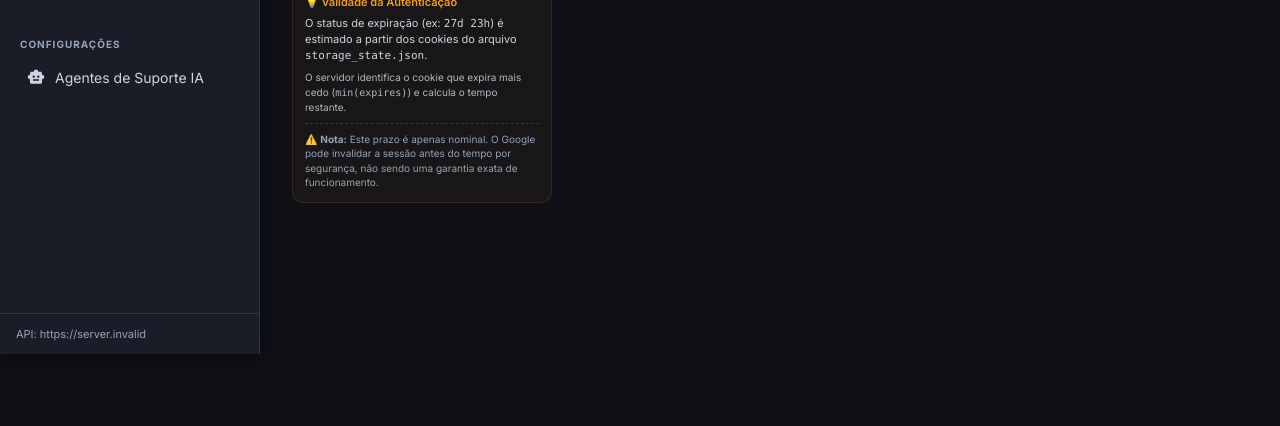
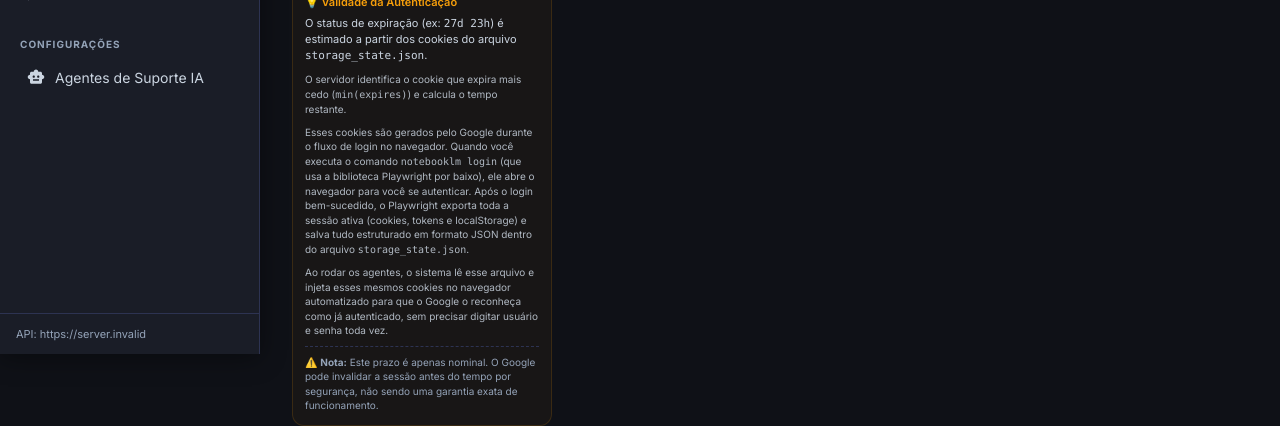
Before and after one commit to cassioseffrin/agentes-suporte-ia-dash, a Next.js app: page /utilitarios/renovar-auth in a window 1280 px wide. Shown: the part 446-872 px from the top of the page. Before the commit the page ends 800 px from the top, so only its background shows below. Built offline with nearby package versions, Linux system fonts and the light colour scheme; no server answers; sample sign-in values are in the browser's storage.

Commit message:
refactor: adjust container height and expand authentication explanation in the info section

```diff
--- a/app/(dashboard)/utilitarios/renovar-auth/page.tsx
+++ b/app/(dashboard)/utilitarios/renovar-auth/page.tsx
@@ -265,7 +265,7 @@ export default function RenovarAuthPage() {
               border: "1px solid var(--border)",
               borderRadius: "var(--radius)",
               padding: 16,
-              maxHeight: "calc(100vh - 380px)",
+              maxHeight: "calc(100vh - 430px)",
               overflowY: "auto",
             }}
           >
@@ -521,11 +521,17 @@ export default function RenovarAuthPage() {
             <div style={{ fontWeight: 600, color: "var(--warning, #f59e0b)", marginBottom: 6, display: "flex", alignItems: "center", gap: 4 }}>
               💡 Validade da Autenticação
             </div>
-            <p style={{ margin: 0, marginBottom: 6 }}>
+            <p style={{ margin: 0, marginBottom: 8 }}>
               O status de expiração (ex: <code>27d 23h</code>) é estimado a partir dos cookies do arquivo <code>storage_state.json</code>.
             </p>
+            <p style={{ margin: 0, marginBottom: 8, fontSize: 10, opacity: 0.85 }}>
+              O servidor identifica o cookie que expira mais cedo (<code>min(expires)</code>) e calcula o tempo restante.
+            </p>
+            <p style={{ margin: 0, marginBottom: 8, fontSize: 10, opacity: 0.85 }}>
+              Esses cookies são gerados pelo Google durante o fluxo de login no navegador. Quando você executa o comando <code>notebooklm login</code> (que usa a biblioteca Playwright por baixo), ele abre o navegador para você se autenticar. Após o login bem-sucedido, o Playwright exporta toda a sessão ativa (cookies, tokens e localStorage) e salva tudo estruturado em formato JSON dentro do arquivo <code>storage_state.json</code>.
+            </p>
             <p style={{ margin: 0, fontSize: 10, opacity: 0.85 }}>
-              O servidor identifica o cookie que expira mais cedo (<code>min(expires)</code>) e calcula o tempo restante.
+              Ao rodar os agentes, o sistema lê esse arquivo e injeta esses mesmos cookies no navegador automatizado para que o Google o reconheça como já autenticado, sem precisar digitar usuário e senha toda vez.
             </p>
             <p style={{ margin: "8px 0 0 0", fontSize: 10, color: "var(--text-muted)", borderTop: "1px dashed var(--border)", paddingTop: 8 }}>
               ⚠️ <strong>Nota:</strong> Este prazo é apenas nominal. O Google pode invalidar a sessão antes do tempo por segurança, não sendo uma garantia exata de funcionamento.
```
